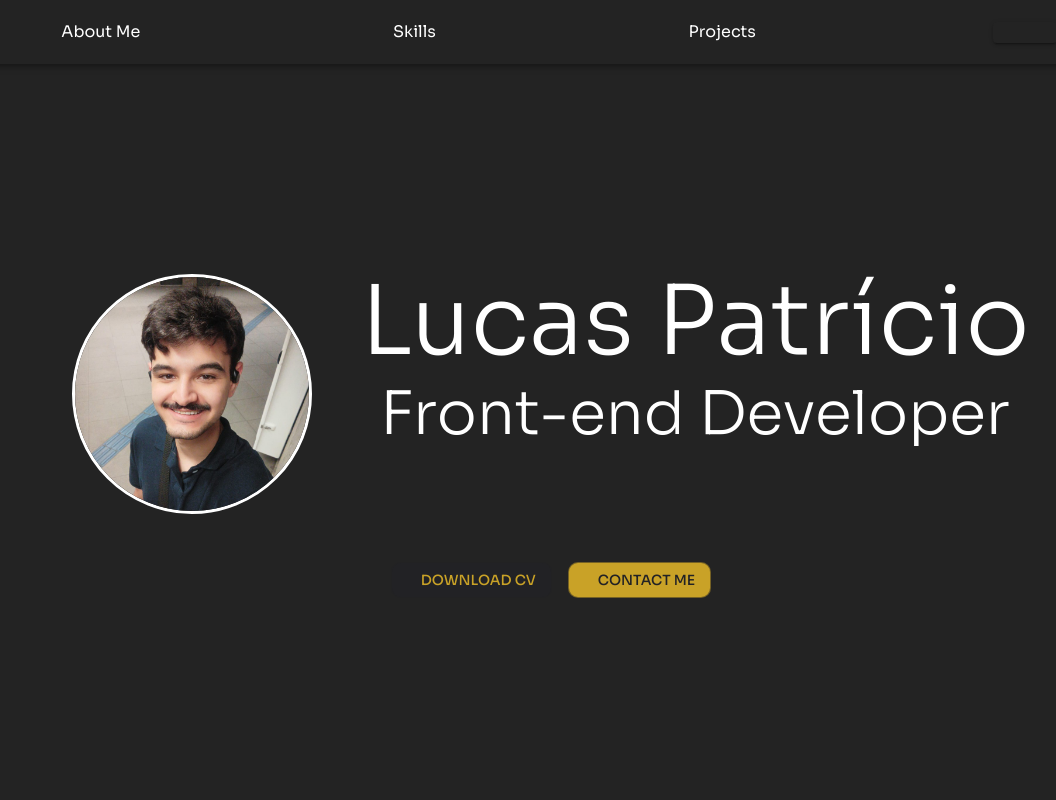
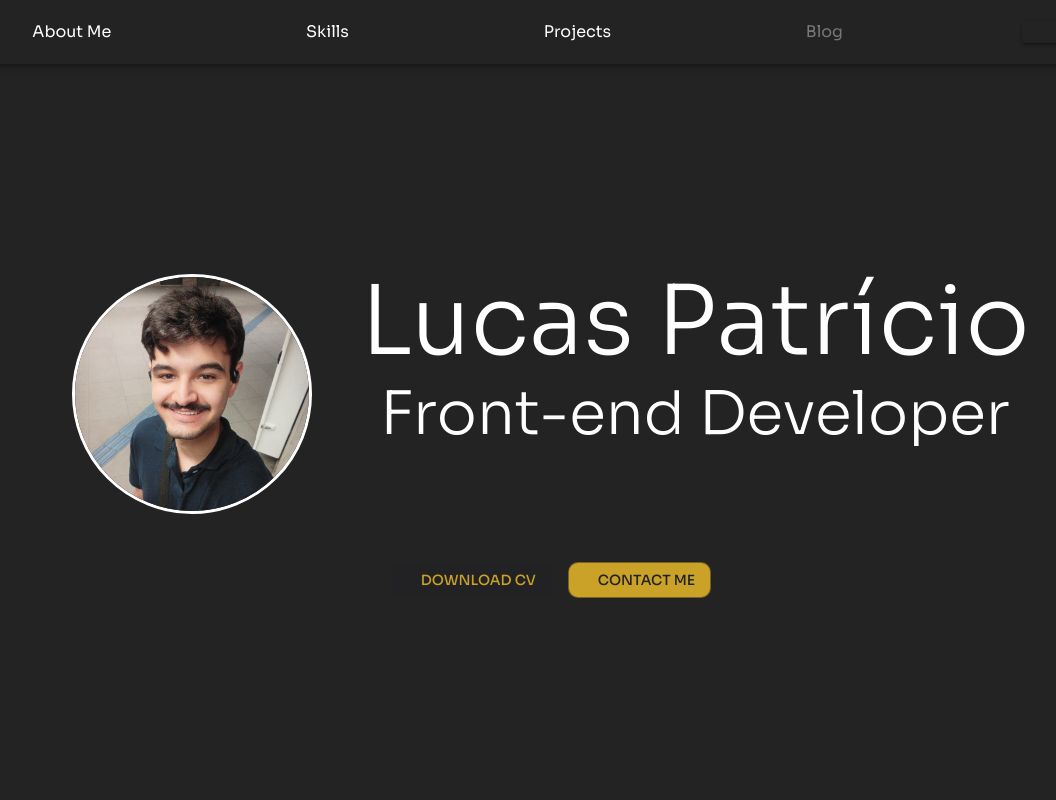
Before and after one commit to patrilucas59/Lucas_Patricio_Portfolio, a React (Vite) app: page / in a window 1280 px wide. Shown: the top 800 px of the page, without its empty margins (89-1145 px from the left). Built offline with nearby package versions, Linux system fonts and the light colour scheme; some icons are missing.

Commit message:
feat: criando uma nova página de blog para o portfolio

```diff
--- a/package.json
+++ b/package.json
@@ -16,6 +16,7 @@
     "@mui/material": "^7.3.2",
     "@mui/system": "^7.3.2",
     "@tailwindcss/vite": "^4.1.11",
+    "@tanstack/react-query": "^5.96.2",
     "i18next": "^25.5.2",
     "i18next-browser-languagedetector": "^8.2.0",
     "react": "^19.1.1",
--- a/src/App.tsx
+++ b/src/App.tsx
@@ -1,10 +1,13 @@
+import { Routes, Route } from 'react-router-dom'
 import Home from './pages/Home/Home'
+import Blog from './pages/Blog'
 
 const App = () => {
   return (
-    <>
-      <Home />
-    </>
+    <Routes>
+      <Route path='/' element={<Home />} />
+      <Route path='/blog' element={<Blog />} />
+    </Routes>
   )
 }
 
--- a/src/components/NavBar/index.tsx
+++ b/src/components/NavBar/index.tsx
@@ -1,20 +1,26 @@
 import React, { useState } from 'react'
 import MenuIcon from '@mui/icons-material/Menu';
 import { StyledButton } from '../Button';
-import { AppBar, Menu, MenuItem, styled, Toolbar, useMediaQuery, useTheme } from '@mui/material';
+import { AppBar, Menu, MenuItem, styled, Toolbar, Tooltip, useMediaQuery, useTheme } from '@mui/material';
 import LanguageSwitcher from "../LanguageSwitcher";
 import { useTranslation } from 'react-i18next';
+import { useNavigate } from 'react-router-dom';
+import ArrowBackIcon from '@mui/icons-material/ArrowBack';
 
 interface NavBarProps {
-  onNavigate: (section: string) => void
+  onNavigate?: (section: string) => void
+  variant?: 'home' | 'blog'
+  showBackButton?: boolean
 }
 
-const NavBar: React.FC<NavBarProps> = ({ onNavigate }) => {
+const NavBar: React.FC<NavBarProps> = ({ onNavigate = () => {}, variant = 'home', showBackButton = false }) => {
   const { t } = useTranslation('home')
   const theme = useTheme();
   const isMobile = useMediaQuery(theme.breakpoints.down('sm'));
   const [anchorEl, setAnchorEl] = useState<null | HTMLElement>(null);
   const open = Boolean(anchorEl);
+  const navigate = useNavigate();
+  const isBlogPage = variant === 'blog';
 
   const handleMenuOpen = (event: React.MouseEvent<HTMLElement>) => {
     setAnchorEl(event.currentTarget);
@@ -32,6 +38,12 @@ const NavBar: React.FC<NavBarProps> = ({ onNavigate }) => {
   return (
     <AppBar position='fixed'>
       <StyledToolbar>
+        {showBackButton && (
+          <ArrowBackIcon
+            sx={{ cursor: 'pointer' }}
+            onClick={() => navigate('/')}
+          />
+        )}
         {isMobile ? (
           <>
             <StyledButton
@@ -44,6 +56,7 @@ const NavBar: React.FC<NavBarProps> = ({ onNavigate }) => {
             >
               <MenuIcon />
             </StyledButton>
+
             <Menu
               anchorEl={anchorEl}
               open={open}
@@ -55,23 +68,61 @@ const NavBar: React.FC<NavBarProps> = ({ onNavigate }) => {
                 paper: { sx: { mt: 1, minWidth: 180 } },
               }}
             >
+            {isBlogPage ? (
+              <MenuItem
+                onClick={() => {
+                  handleClose();
+                  navigate('/');
+                }}
+              >
+                Home
+              </MenuItem>
+            ) : (
+              <>
                 <MenuItem onClick={() => { handleClose(); onNavigate('about'); }}>
                   {t('navBar.about')}
                 </MenuItem>
+
                 <MenuItem onClick={() => { handleClose(); onNavigate('skills'); }}>
                   {t('navBar.skills')}
                 </MenuItem>
+
                 <MenuItem onClick={() => { handleClose(); onNavigate('projects'); }}>
                   {t('navBar.projects')}
                 </MenuItem>
+
+                <Tooltip title="Em breve">
+                  <span>
+                    <MenuItem disabled>
+                      {t('navBar.blog')}
+                    </MenuItem>
+                  </span>
+                </Tooltip>
+              </>
+            )}
             </Menu>
           </>
         ) : (
         <>
-            <MenuItem onClick={() => {
-              handleClose();
-              onNavigate('about');
+          {isBlogPage ? (
+            <MenuItem
+              onClick={() => navigate('/')}
+              sx={{
+                transition: 'all 0.1s ease',
+                '&:hover': {
+                  transform: 'scale(1.05)',
+                  backgroundColor: 'black',
+                  color: '#fff',
+                  borderRadius: '19px',
+                }
               }}
+            >
+              Home
+            </MenuItem>
+          ) : (
+            <>
+              <MenuItem
+                onClick={() => onNavigate('about')}
                 sx={{
                   transition: 'all 0.1s ease',
                   '&:hover': {
@@ -84,6 +135,7 @@ const NavBar: React.FC<NavBarProps> = ({ onNavigate }) => {
               >
                 {t('navBar.about')}
               </MenuItem>
+
             <MenuItem onClick={() => {
               handleClose();
               onNavigate('skills')
@@ -100,6 +152,7 @@ const NavBar: React.FC<NavBarProps> = ({ onNavigate }) => {
             >
               {t('navBar.skills')}
             </MenuItem>
+
             <MenuItem onClick={() => {
               handleClose();
               onNavigate('projects')
@@ -116,6 +169,21 @@ const NavBar: React.FC<NavBarProps> = ({ onNavigate }) => {
             >
               {t('navBar.projects')}
             </MenuItem>
+
+            <Tooltip title="Em breve" placement="top">
+                  <span>
+                    <MenuItem
+                      disabled
+                      sx={{
+                        cursor: 'not-allowed'
+                      }}
+                    >
+                      {t('navBar.blog')}
+                    </MenuItem>
+                  </span>
+                </Tooltip>
+              </>
+            )}
           </>
         )}
         <LanguageSwitcher />
--- a/src/locales/en.json
+++ b/src/locales/en.json
@@ -2,7 +2,8 @@
   "navBar": {
     "about": "About Me",
     "skills": "Skills",
-    "projects": "Projects"
+    "projects": "Projects",
+    "blog": "Blog"
   },
   "hero": {
     "title": "Lucas Patrício",
@@ -39,6 +40,9 @@
       }
     ]
   },
+    "blog": {
+    "title": "Blog"
+  },
   "footer": {
     "text": "@ {{year}} All Rights Reserved | Lucas Patrício | Front-end Developer"
   }
--- a/src/locales/pt.json
+++ b/src/locales/pt.json
@@ -2,7 +2,8 @@
   "navBar": {
     "about": "Sobre Mim",
     "skills": "Habilidades",
-    "projects": "Projetos"
+    "projects": "Projetos",
+    "blog": "Blog"
   },
   "hero": {
     "title": "Lucas Patrício",
@@ -39,6 +40,9 @@
       }
     ]
   },
+  "blog": {
+    "title": "Blog"
+  },
   "footer": {
     "text": "@ {{year}} Todos os direitos reservados | Lucas Patrício | Desenvolvedor Front-end"
   }
--- /dev/null
+++ b/src/pages/Blog/index.tsx
@@ -0,0 +1,17 @@
+import Footer from '../../components/Footer'
+import NavBar from '../../components/NavBar'
+
+const Blog = () => {
+  return (
+    <>
+      <NavBar variant="blog" showBackButton />
+      <main>
+        <h1>Blog</h1>
+        <p style={{ textAlign: 'center' }}>Não tem nada aqui, seu curioso.</p>
+      </main>
+      <Footer />
+    </>
+  )
+}
+
+export default Blog;
```
Also changed, not shown: src/main.jsx (+5 -2 lines), 1 other file (tests, documents, lock files or other folders). Lines whose indentation alone changed are shown as unchanged.
